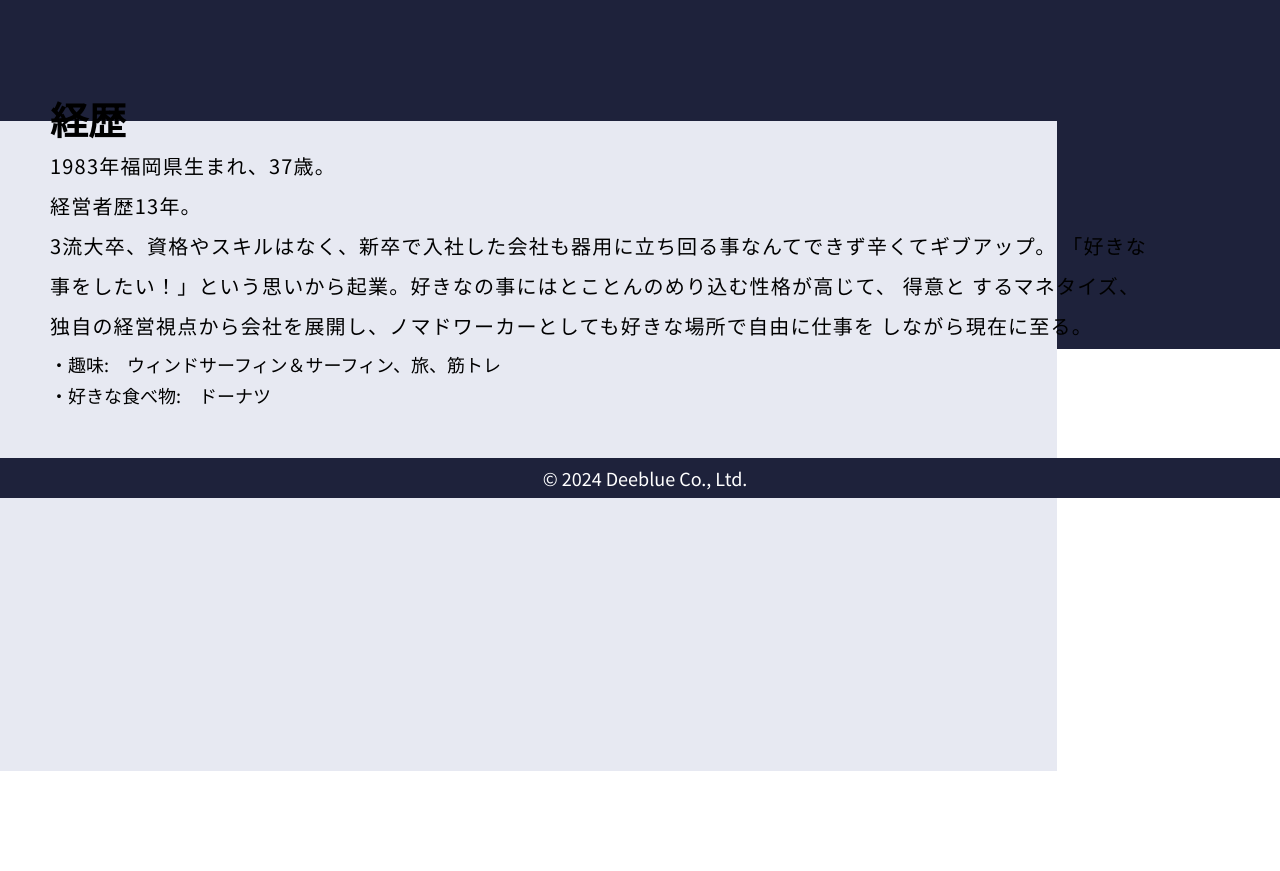
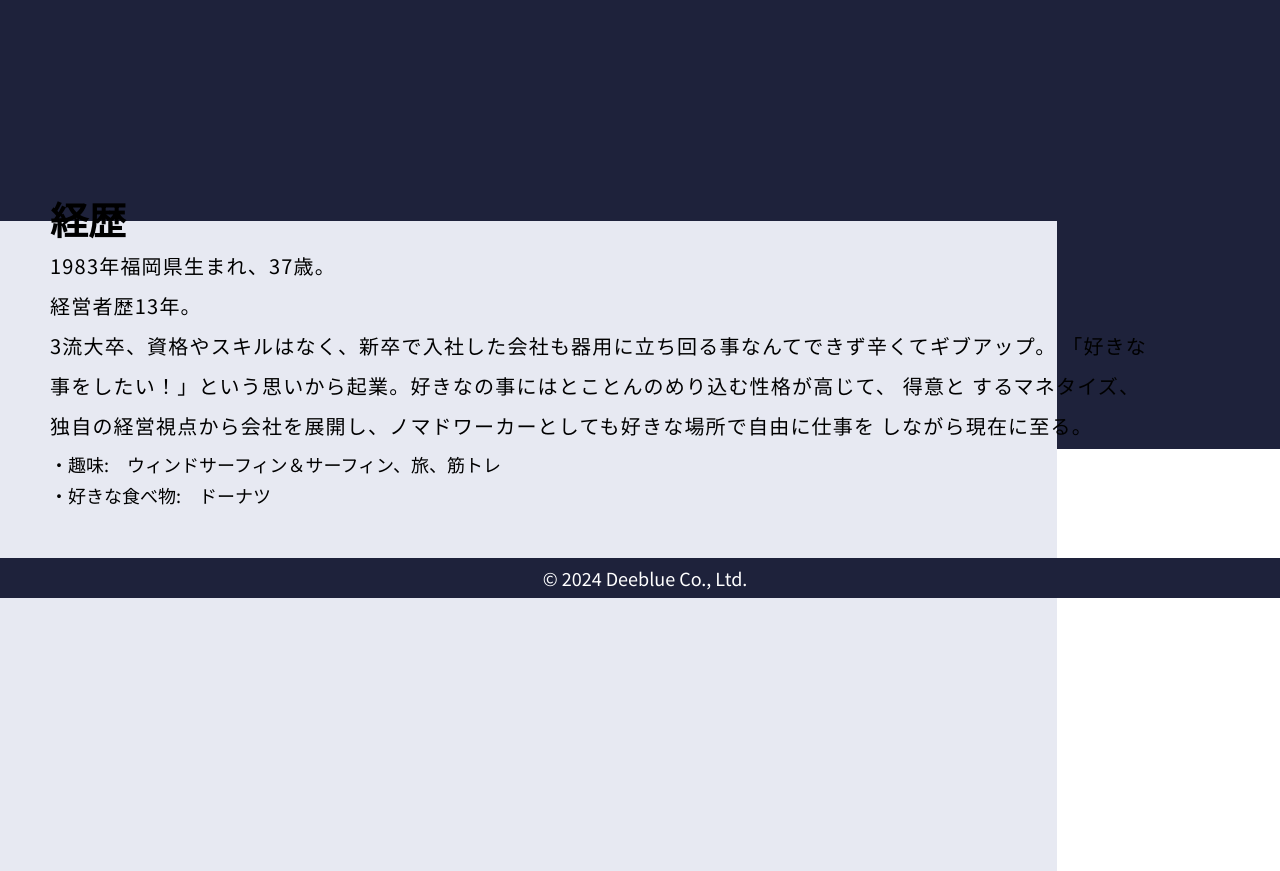
Before and after one commit to KanamiNarutaki/deeblue_sp, a plain HTML site: page message.html in a window 1280 px wide. Shown: the part 1600-2471 px from the top of the page. Before the commit the page ends 2371 px from the top, so only its background shows below. Drawn offline with Linux system fonts and the light colour scheme.

Commit message:
Add files via upload

```diff
--- a/css/custom.css
+++ b/css/custom.css
@@ -99,12 +99,12 @@ padding-top: 5px;}
 .message .background_2{
     background-color:#1E223B ;
     width: 110%;
-    height: 1000px;
+    height: 1100px;
     position: relative;
-    top: 1030px;
+    top: 1130px;
     right: 100px;
     z-index: -1;
-    margin-top: -800px;}
+    margin-top: -900px;}
 .message .background_3{
     background-color:#E7E9F2 ;
     width: 90%;
@@ -113,14 +113,14 @@ padding-top: 5px;}
     top: 720px;
     right: 100px;
     z-index: -1;
-    margin-top: -400px;}
+    margin-top: -300px;}
 
 .recruit h3{font-family: Noto Sans JP;
 font-size: 30px;
 margin: 0;
 padding-bottom: 20px;}
  h3{padding-bottom: 20px;}
-.recruit_partner, .recruit_about {width: 90%;}
+.recruit_partner, .recruit_about {width: 95%;}
 .recruit_partner h3 {padding-bottom: 0px;}
 .recruit strong {font-size: 50px;
 font-weight: normal;}
```
Also changed, not shown: recruit.html (+1 -1 lines).
